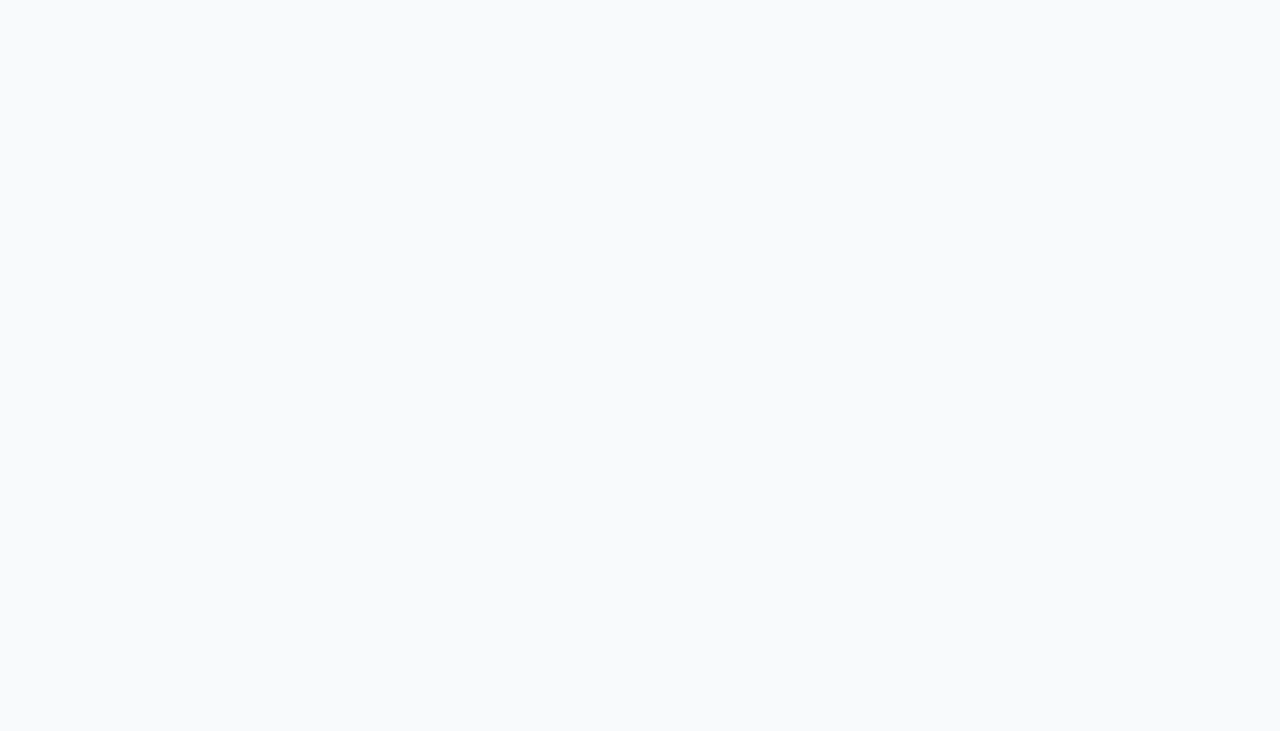
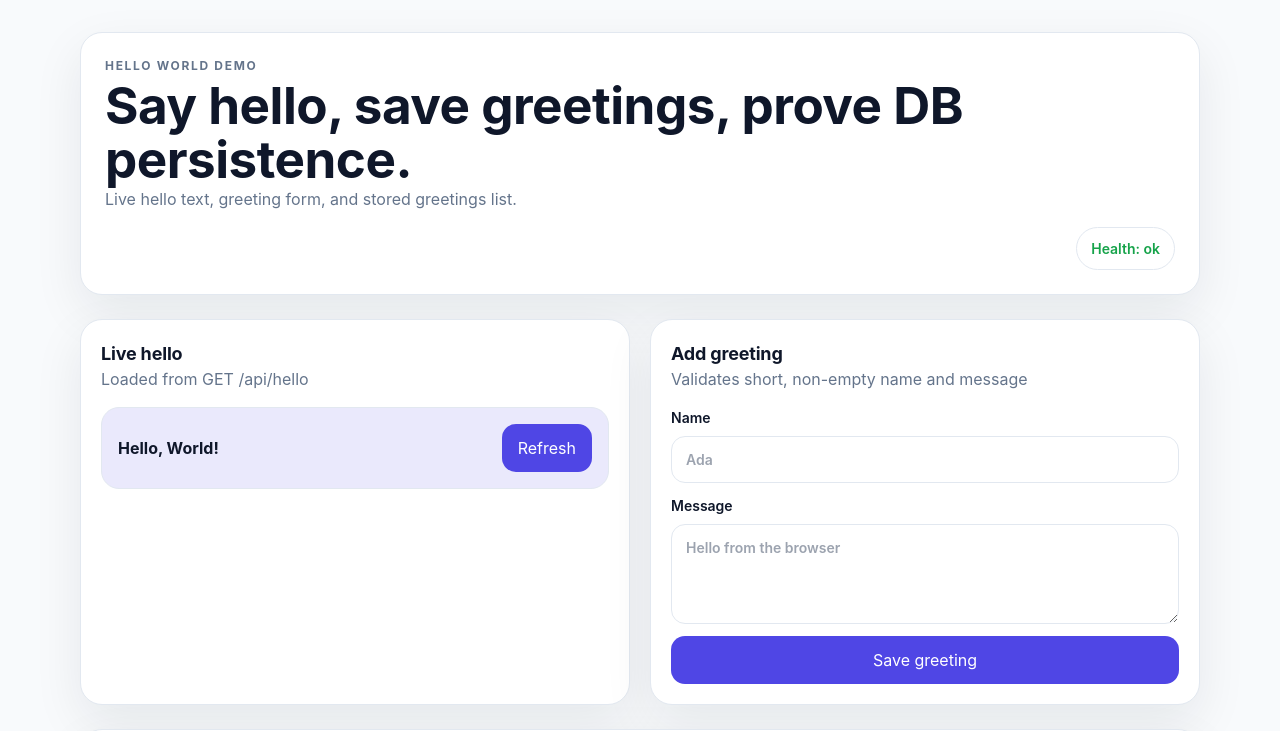
Before and after one commit to ThanhNV121097/project-f5d06cd0, a Next.js app in the folder code/frontend/: page / in a window 1280 px wide. Shown: the top 731 px of the page. Built offline with nearby package versions, Linux system fonts and the light colour scheme.

Commit message:
Mount persist greetings story

```diff
--- a/code/frontend/app/page.tsx
+++ b/code/frontend/app/page.tsx
@@ -1,7 +1,9 @@
+import PersistGreetings from "../components/PersistGreetings";
+
 export default function Home() {
   return (
     <main className="app-shell">
-      {/* Story components mount here. */}
+      <PersistGreetings />
     </main>
   );
 }
```
